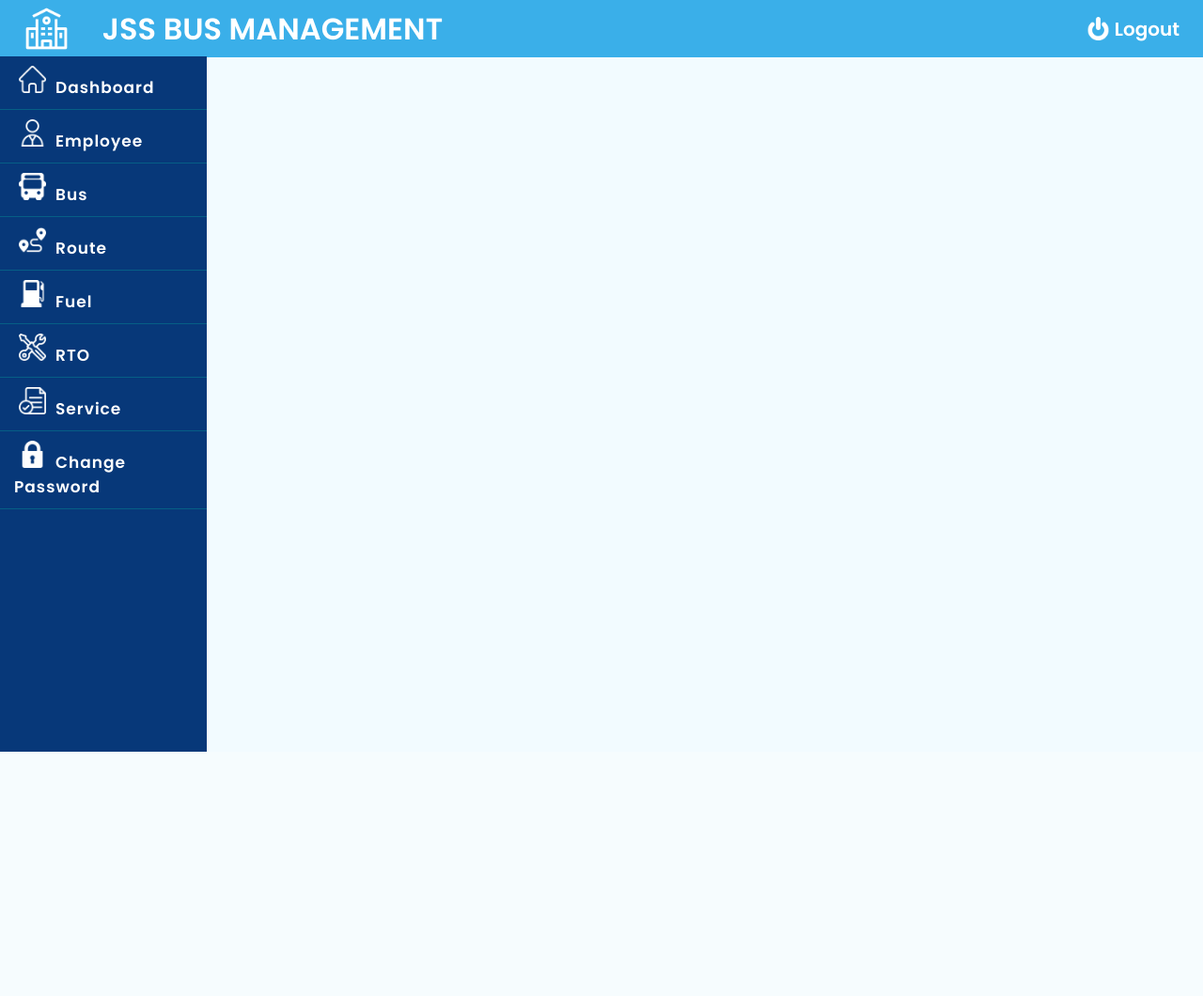
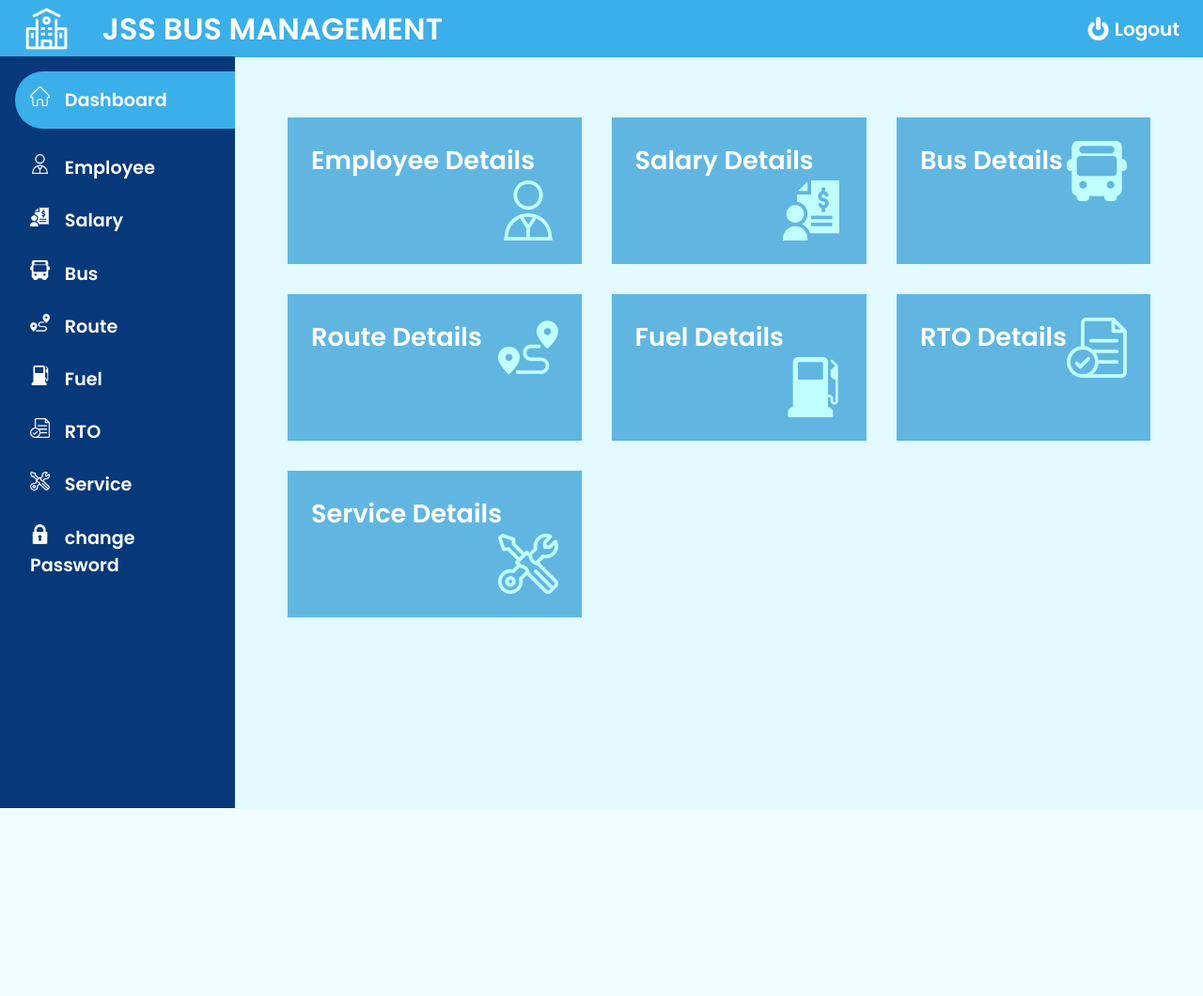
Before and after one commit to AmitNaik01/Bus-Management, a PHP site: page /dashboard/dashboard.html in a window 1280 px wide. Shown: the top 1060 px of the page at 94% size. Before the commit the page ends 800 px from the top, so only its background shows below. Run offline with PHP 8.4, Linux system fonts and the light colour scheme; some libraries are stand-ins or nearby versions.

Commit message:
Dashboard updated

```diff
--- a/dashboard/dashboard.html
+++ b/dashboard/dashboard.html
@@ -23,17 +23,97 @@
             </ul>
         </div>
         <!-- sidebar -->
+        <div class="main-content">
+        <main>
+            <div class="grid-container">
+                <!-- <div > -->
+                    <a href=" " class="grid-item">
+                        <span>Employee Details</span>
+                        <img src="/img/businessman.png" alt="">
+                    </a>
+                    <a href=" " class="grid-item">
+                        <span>Salary Details</span>
+                        <img src="/img/salary.png" alt="">
+                    </a>
+                    <a href=" " class="grid-item">
+                        <span>Bus Details</span>
+                        <img src="/img/bus1.png" alt="">
+                    </a>
+                    <a href=" " class="grid-item">
+                        <span>Route Details</span>
+                        <img src="/img/distance.png" alt="">
+                    </a>
+                    <a href=" " class="grid-item">
+                        <span>Fuel Details</span>
+                        <img src="/img/gas-station.png" alt="">
+                    </a>
+                    <a href=" " class="grid-item">
+                        <span>RTO Details</span>
+                        <img src="/img/file.png" alt="">
+                    </a>
+                    <a href=" " class="grid-item">
+                        <span>Service Details</span>
+                        <img src="/img/maintenance.png" alt="">
+                    </a>
+                <!-- </div> -->
+                <!-- <div class="grid-item">Bus Details </div>
+                <div class="grid-item">Route Details</div>
+                <div class="grid-item">Salary Details</div>
+                <div class="grid-item">Fuel Details</div>
+                <div class="grid-item">RTO Details</div>
+                <div class="grid-item">Service Details</div>
+                <div class="grid-item">Change Password</div> -->
+                <!-- <div class="grid-item">7</div>
+                <div class="grid-item">8</div>
+                <div class="grid-item">9</div>   -->
+              </div>
+        </main>
+    </div>
 
         <div class="sidebar">
-
-            <div class="sidebar_inner">
+            <div class="sidebar-menu">
                 <ul>
                     <li>
-                        <a href="#"><img src="/img/home.png" alt="">Dashboard</a>
+                        <a href=" " class="active"><img src="/img/home.png" alt=""><span>Dashboard</span></a>
+                    </li>
+                    <li>
+                        <a href="/employee/emp.html"><img src="/img/businessman.png" alt=""><span>Employee</span></a>
+                    </li>
+                    <li>
+                        <a href="/salary/salary.html"><img src="/img/salary.png" alt=""><span>Salary</span></a>
+                    </li>
+                    <li>
+                        <a href="/bus/bus.html"><img src="/img/bus1.png" alt=""><span>Bus</span></a>
+                    </li>
+                    <li>
+                        <a href="/bus/bus.html"><img src="/img/distance.png" alt=""><span>Route</span></a>
+                    </li>
+                    <li>
+                        <a href=""><img src="/img/gas-station.png" alt=""><span>Fuel</span></a>
+                    </li>
+                    <li>
+                        <a href=""><img src="/img/file.png" alt=""><span>RTO</span></a>
+                    </li>
+                    <li>
+                        <a href=""><img src="/img/maintenance.png" alt=""><span>Service</span></a>
+                    </li>
+                    <li>
+                        <a href=""><img src="/img/lock.png" alt=""><span>change Password</span></a>
+                    </li>
+                </ul>
+            </div>
+
+            <!-- <div class="sidebar_inner">
+                <ul>
+                    <li>
+                        <a href="#" class="active"><img src="/img/home.png" alt="">Dashboard</a>
 
                     </li>
                     <li>
                         <a href="#"><img src="/img/businessman.png" alt="">Employee</a>
+                    </li>
+                    <li>
+                        <a href="#"><img src="/img/salary.png" alt="">Salary</a>
                     </li>
                     <li>
                         <a href="#"><img src="/img/bus1.png" alt="">Bus</a>
@@ -54,7 +134,7 @@
                         <a href="#"><img src="/img/lock.png" alt="">Change Password</a>
                     </li>
                 </ul>
-            </div>
+            </div> -->
         </div>
     </div>
     <!-- button -->
--- a/dashboard/dashstyle.css
+++ b/dashboard/dashstyle.css
@@ -2,6 +2,8 @@
 	padding: 0;
 	margin: 0;
 	box-sizing: border-box;
+    list-style-type: none;
+    text-decoration: none;
 }
 
 body{
@@ -61,7 +63,7 @@ body{
     position: fixed;
     left: 0;
     top: 60px;
-    width: 220px;
+    width: 250px;
     height: 100%;
     background: #073879;
 
@@ -87,7 +89,104 @@ body{
     text-decoration: none;
 }
 .sidebar ul li a:hover{
-   padding-left: 25px;
+   padding-left: 20px;
 
 }
+
 /*  */
+.main-content{
+    margin-left: 250px;
+}
+
+main{
+    margin-top: 61px;
+    margin-bottom: 100%;
+    padding: 2rem 1.5rem;
+    background: #e1f9ff;
+    min-height: calc(100vh - 0px);
+}
+.cards{
+    display: grid;
+    grid-template-columns: repeat(3, lfr);
+    grid-gap: 3rem;
+    width: 100%;
+
+}
+
+.card-single{
+    display: flex;
+    justify-content: space-between;
+    background-color: #073879;
+    /* width: 100px; */
+}
+.grid-container {
+    display: grid;
+    grid-template-columns: auto auto auto ;
+    grid-gap: 2rem;
+    padding: 2rem;
+    /* background-color: #2196F3; */
+    /* padding: 10px; */
+  }
+
+  .grid-container span{
+    font-size: 1.7rem;
+    /* padding: 2rem; */
+
+  }
+
+
+  .grid-item {
+    background-color: #60B6E0;
+    color: white;
+    /* border: 1px solid rgba(0, 0, 0, 0.8); */
+    /* width: 300px;
+    height: 175px;
+    left: 525px;
+    top: 231px; */
+    padding: 25px;
+    /* font-size: 20px; */
+    /* text-align: center; */
+  }
+
+  .grid-item img{
+      width: rem;
+      float: right;
+      mix-blend-mode: overlay;
+  }
+/* new */
+
+.sidebar-menu {
+    margin-top: 1rem;
+}
+
+.sidebar-menu li{
+    width: 100%;
+    margin-bottom: 1.7rem;
+    padding-left: 1rem;
+}
+
+.sidebar-menu a{
+    padding-left: 1rem;
+    display: block;
+    color: #fff;
+    font-size: 1rem;
+
+}
+
+.sidebar-menu a.active{
+    background: #3AAFE9;
+    padding-top: 1rem;
+    padding-bottom: 1rem;
+    /* color: #073879; */
+    border-radius: 30px 0px 0px 30px;
+}
+
+/* nouse maybe */
+.sidebar-menu a span{
+    font-size: 1.2rem;
+    padding-right: 1rem;
+    padding-left: 1rem;
+}
+.sidebar img{
+    width: 1.3rem;
+}
```
Also changed, not shown: img/salary.png (added).
